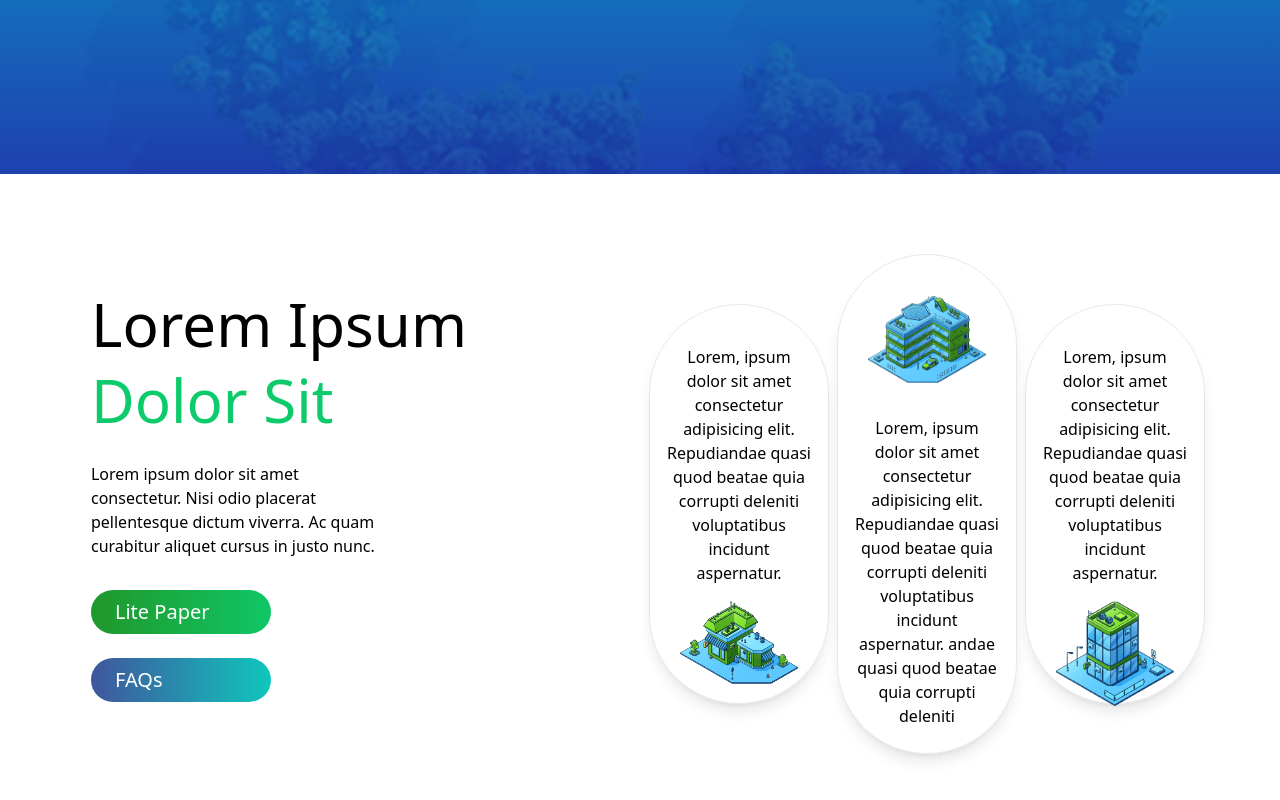
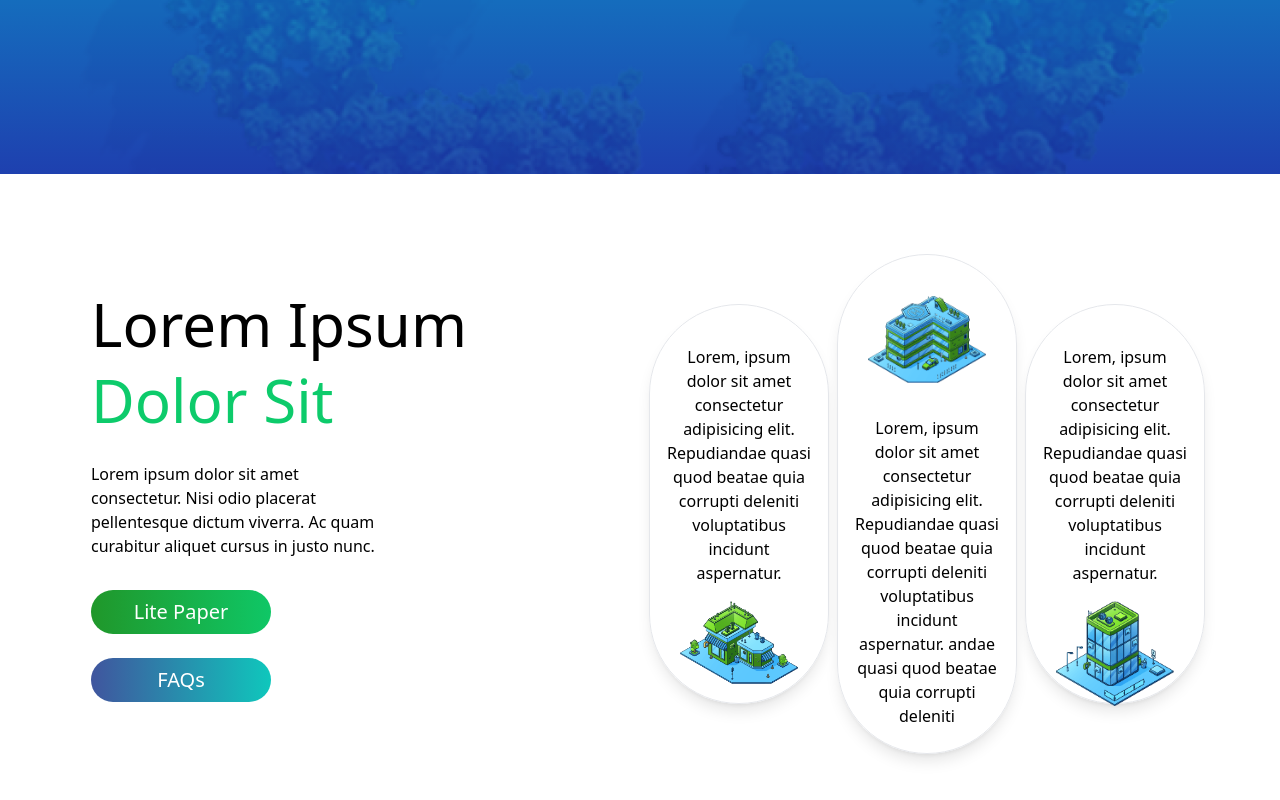
Before and after one commit to Decentralized-Brains/greenworld-frontend, a React (Create React App) app: page /token in a window 1280 px wide. Shown: the part 286-1086 px from the top of the page. Built offline with nearby package versions, Linux system fonts and the light colour scheme.

Commit message:
merged parthership warning fixed, token button centered

```diff
--- a/src/pages/Partnership.jsx
+++ b/src/pages/Partnership.jsx
@@ -1,5 +1,4 @@
-import Heroimg from "../img/others/tree-bg.png";
-import "./token.css"
+import "./token.css";
 import { useEffect } from "react";
 import { useLocation } from "react-router-dom";
 
@@ -16,6 +15,7 @@ const Partnership = () => {
         <div className="tokenbg"></div>
         <img
           className="w-[100%] h-[460px] object-cover mix-blend-overlay"
+          alt="image"
         />
         <div className="absolute top-40 text-center w-[100%]">
           <h1 className="text-[50px] mb-7 text-white font-poppins">
--- a/src/pages/Token.jsx
+++ b/src/pages/Token.jsx
@@ -58,10 +58,10 @@ const Token = () => {
               className="flex flex-col gap-y-6
           pt-8"
             >
-              <button className="text-center text-white text-base md:text-xl font-normal rounded-3xl py-2 w-[180px] bg-gradient-to-r from-[#20972A] to-[#0FC766]">
+              <button className="flex justify-center  text-white text-base md:text-xl font-normal rounded-3xl py-2 w-[180px] bg-gradient-to-r from-[#20972A] to-[#0FC766]">
                 Lite Paper
               </button>
-              <button className="text-center text-white text-base md:text-xl font-normal rounded-3xl py-2 w-[180px] bg-gradient-to-r from-[#40559E] to-[#0FC7BC]">
+              <button className="flex justify-center text-white text-base md:text-xl font-normal rounded-3xl py-2 w-[180px] bg-gradient-to-r from-[#40559E] to-[#0FC7BC]">
                 FAQs
               </button>
             </div>
```
